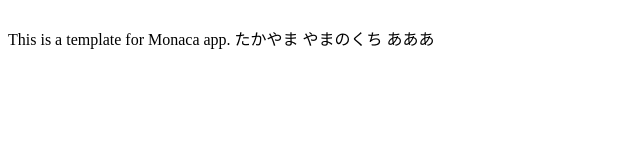
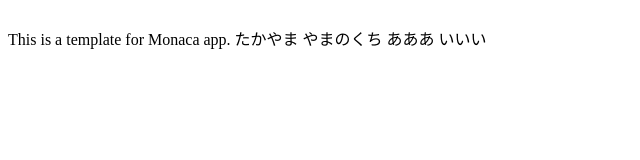
Before and after one commit to mmmtkym/-Hackathon2020, a website: page www/index.html in a window 1280 px wide. Shown: the full height of the page, 0-640 px from the left. Drawn offline with Linux system fonts and the light colour scheme.

Commit message:
テスト　高山３

```diff
--- a/www/index.html
+++ b/www/index.html
@@ -19,6 +19,7 @@
     やまのくち
 
     あああ
+    いいい
   </br>
 </body>
 </html>
```
